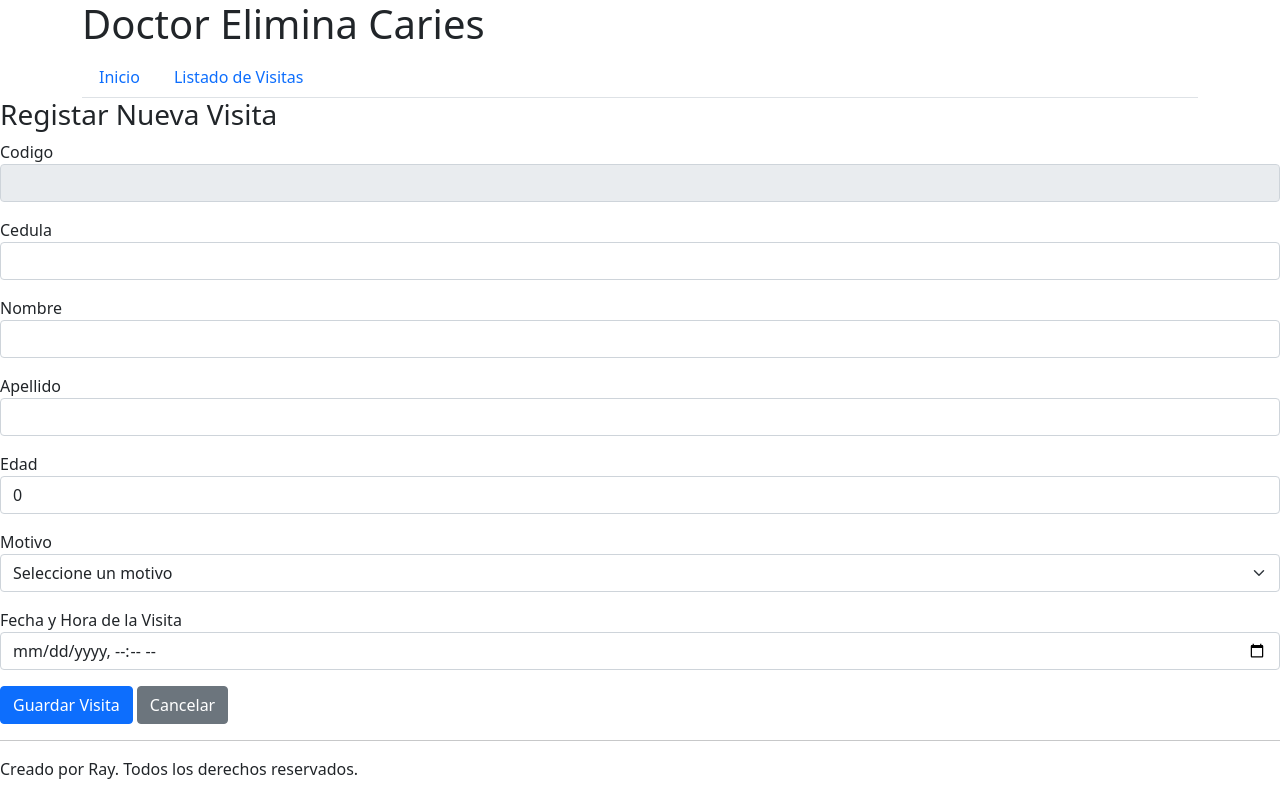
After one commit to ElRay32/Tareas-Programacion-Webs, a PHP site: page /modulo/Visitas/visitas.php in a window 1280 px wide. The commit adds this page. Run offline with PHP 8.4, Linux system fonts and the light colour scheme.

Commit message:
Creacion de visitas y lista de visitas

```diff
--- /dev/null
+++ b/Parcial 1/Modulo/Visitas/visitas.php
@@ -0,0 +1,80 @@
+<?php
+
+include_once '../../lib/main.php';
+define("pagina_actual", "visitas");
+
+if($_POST){
+    $visitas = new visita($_POST);
+
+    Dbx::save("visitas", $visitas);
+    header("Location: " . base_url("modulo/Visitas/lista_visitas.php"));
+    exit;
+}
+
+Plantilla::aplicar();
+
+if(isset($_GET['codigo'])){
+    $tmp = Dbx::get("visitas", $_GET['codigo']);
+    if($tmp){
+        $visita = $tmp;
+    }
+} else {
+    $visita = new Visita();
+}
+
+?>
+<!--
+ public $idx = '';
+    public $cedula ='';
+    public $nombre = '';
+    public $apellido ='';
+    public $edad = 0;
+    public $motivo ='';
+    public $fecha_visita = '';
+-->
+
+<h3>
+    Registar Nueva Visita
+</h3>
+
+<form method="post" action="<?= $_SERVER['REQUEST_URI'] ?>">
+    <div class="mb-3">
+        <label class="form-lebel">Codigo</label>
+        <input type="text" name="idx" class="form-control" value="<?= htmlspecialchars($visita->idx);?>" readonly>
+    </div>
+    <div class="mb-3">
+        <label class="form-lebel">Cedula</label>
+        <input type="text" name="cedula" class="form-control" id="cedula" value="<?= htmlspecialchars($visita->cedula);?>" required>
+    </div>
+    <div class="mb-3">
+        <label class="form-lebel">Nombre</label>
+        <input type="text" name="nombre" class="form-control" id="nombre" value="<?= htmlspecialchars($visita->nombre);?>" required>
+    </div>
+    <div class="mb-3">
+        <label class="form-lebel">Apellido</label>
+        <input type="text" name="apellido" class="form-control" id="apellido" value="<?= htmlspecialchars($visita->apellido);?>" required>
+    </div>
+    <div class="mb-3">
+        <label class="form-lebel">Edad</label>
+        <input type="text" name="edad" class="form-control" id="edad" value="<?= htmlspecialchars($visita->edad);?>" required>
+    </div>
+    <div class="mb-3">
+        <label class="form-lebel">Motivo</label>
+        <select name="motivo" class="form-select" required>
+            <option value="">Seleccione un motivo</option>
+            <?php foreach (motivos::tipos_de_motivos() as $key => $label):
+                $sel = ($visita->motivo === $key) ? ' Selected' : '';
+            ?>
+            <option value="<?= $key ?>"<?= $sel ?>><?= $label ?></option>
+            <?php endforeach; ?>
+        </select>
+    </div>
+    <div class="mb-3">
+        <label class="form-lebel">Fecha y Hora de la Visita</label>
+        <input type="datetime-local" name="fecha_visita" class="form-control" id="fecha_visita" value="<?= htmlspecialchars($visita->fecha_visita);?>" required>
+    </div>
+
+    <button type="submit" class="btn btn-primary">Guardar Visita</button>
+    <a href="<?= base_url("modulo/Visitas/lista_visitas.php");?>" class="btn btn-secondary">Cancelar</a>
+
+</form>
--- a/Parcial 1/index.php
+++ b/Parcial 1/index.php
@@ -1,5 +1,6 @@
 <?php
 include_once 'lib/main.php';
+define("pagina_actual", "inicio");
 Plantilla::aplicar();
 
 
--- a/Parcial 1/lib/modelo.php
+++ b/Parcial 1/lib/modelo.php
@@ -32,4 +32,16 @@ class Visita{
     }
 }
 
+class motivos{
+
+    public static function tipos_de_motivos() : array {
+        return array(
+            'limpieza' => 'Limpieza',
+            'caries' => 'Caries',
+            'dolor' => 'Dolor',
+            'chequeo' => 'Chequeo'
+        );
+    }
+}
+
 ?>
--- a/Parcial 1/lib/plantilla.php
+++ b/Parcial 1/lib/plantilla.php
@@ -39,7 +39,7 @@ class Plantilla {
                                 <a class="nav-link" <?= $pagina_actual == 'inicio'?'active':'';?> href="<?= base_url() ?>">Inicio</a>
                             </li>
                             <li class="nav-item">
-                                <a class="nav-link" <?= $pagina_actual == 'visitas'?'active':'';?> href="<?= base_url() ?>">Listado de Visitas</a>
+                                <a class="nav-link" <?= $pagina_actual == 'visitas'?'active':'';?> href="<?= base_url("modulo/visitas/lista_visitas.php") ?>">Listado de Visitas</a>
                             </li>
                         </ul>
                     </div>
```
Also changed, not shown: Parcial 1/Modulo/Visitas/lista_visitas.php (added, +29 -0 lines), 1 other file.
